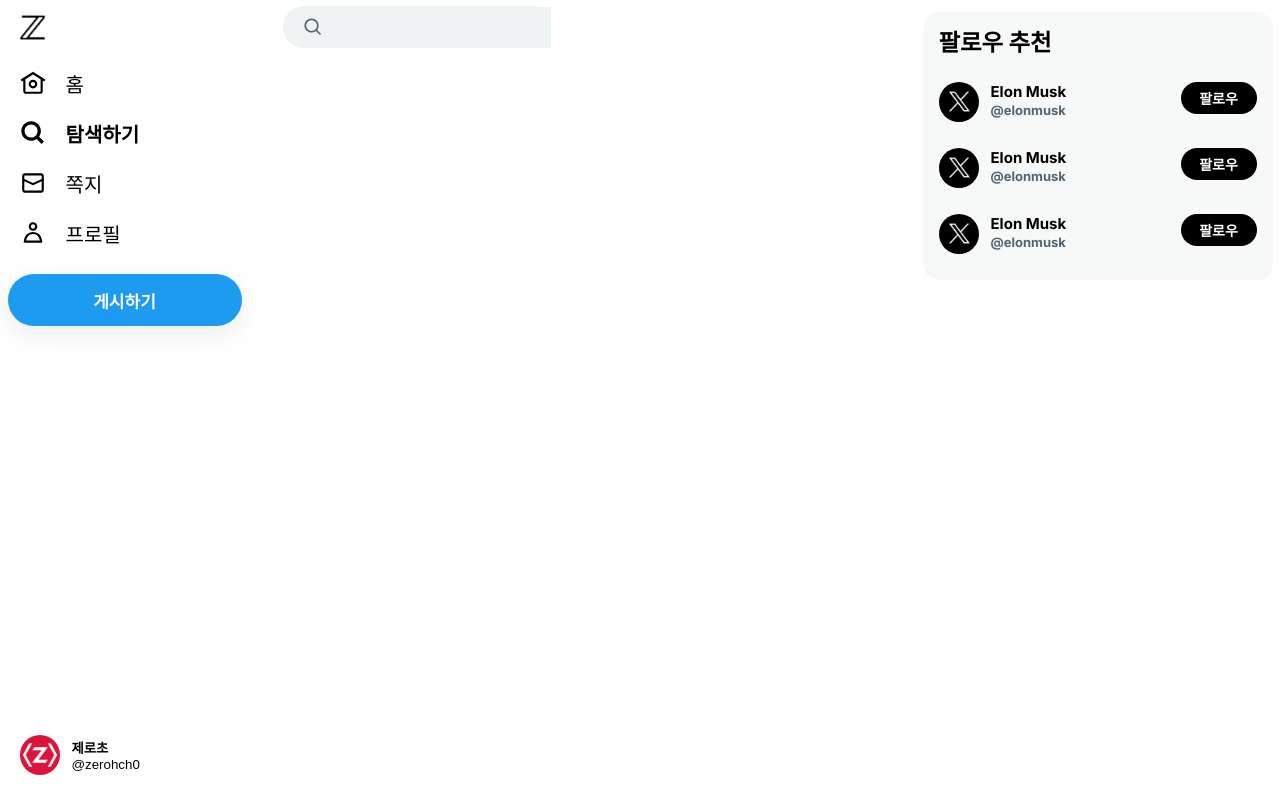
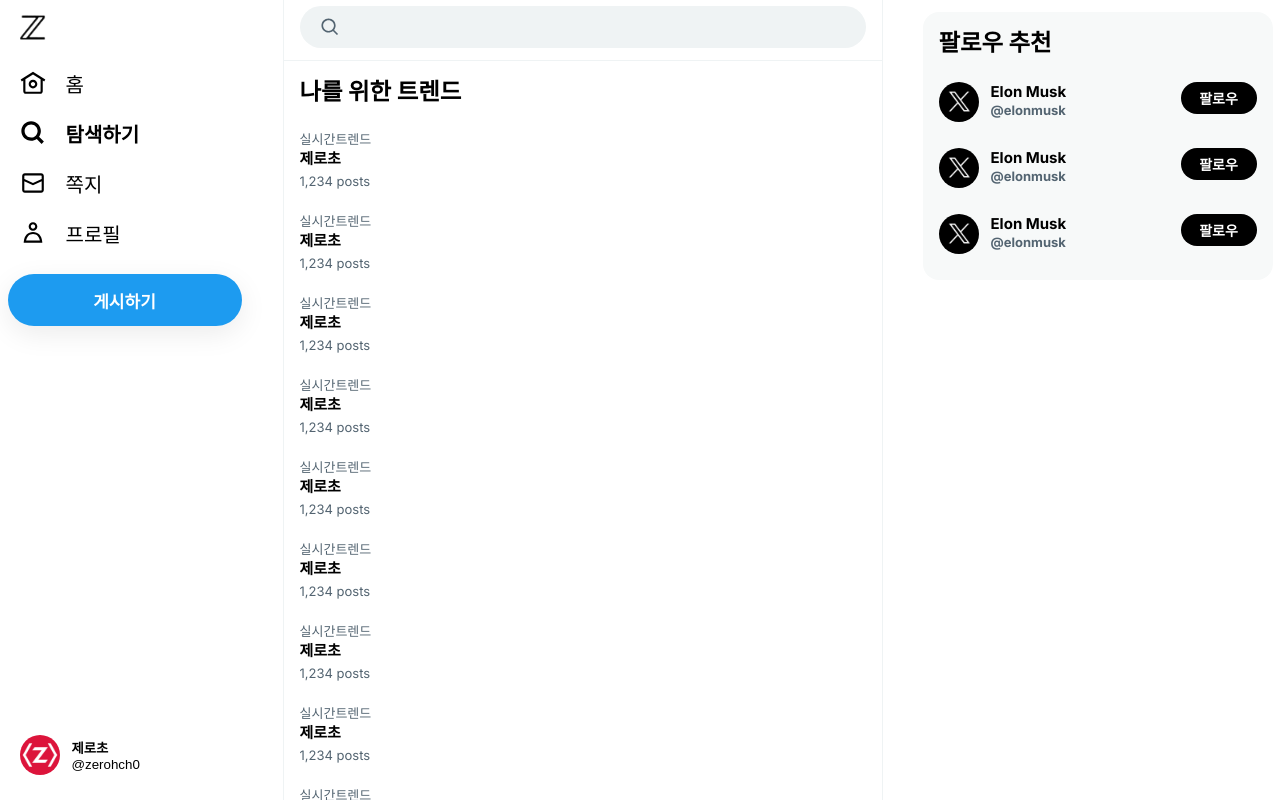
Before and after one commit to smith6423/nextProject, a Next.js app: page /explore in a window 1280 px wide. Built offline with nearby package versions, Linux system fonts and the light colour scheme.

Commit message:
feat: explore page

```diff
--- a/src/app/(afterLogin)/_component/SearchForm.tsx
+++ b/src/app/(afterLogin)/_component/SearchForm.tsx
@@ -1,5 +1,6 @@
 import style from '@/app/(afterLogin)/_component/searchForm.module.css'
-export default function SearchForm (){
+type Props = { q?: string }
+export default function SearchForm({ q }: Props) {
     return(
         <form className={style.search}>
             <svg width={20} viewBox="0 0 24 24" aria-hidden="true">
--- /dev/null
+++ b/src/app/(afterLogin)/explore/explore.module.css
@@ -0,0 +1,31 @@
+.main {
+    width: 600px;
+    border-color: rgb(239, 243, 244);
+    border-right-width: 1px;
+    border-left-width: 1px;
+    border-left-style: solid;
+    border-right-style: solid;
+    display: flex;
+    flex-direction: column;
+    align-items: stretch;
+}
+
+.formZone {
+    padding-left: 16px;
+    width: 566px;
+    margin-bottom: 60px;
+}
+
+.trendBg {
+    margin-top: 60px;
+    background-color: rgb(247, 249, 249);
+}
+.trend {
+    border-top: 1px solid rgb(239, 243, 244);
+    font-size: 20px;
+    font-weight: bold;
+    margin-bottom: 12px;
+}
+.trend h3 {
+    padding: 12px 16px;
+}
--- a/src/app/(afterLogin)/explore/page.tsx
+++ b/src/app/(afterLogin)/explore/page.tsx
@@ -1,10 +1,25 @@
 import SearchForm from "../_component/SearchForm";
+import Trend from "../_component/Trend";
+import style from "./explore.module.css";
 
 export default function Explore(){
     return(
-        <main>
-            <div>
+        <main className={style.main}>
+            <div className={style.formZone}>
                 <SearchForm/>
+            </div>
+            <div className={style.trend}>
+                <h3>나를 위한 트렌드</h3>
+                <Trend />
+                <Trend />
+                <Trend />
+                <Trend />
+                <Trend />
+                <Trend />
+                <Trend />
+                <Trend />
+                <Trend />
+                <Trend />
             </div>
         </main>
     );
```
